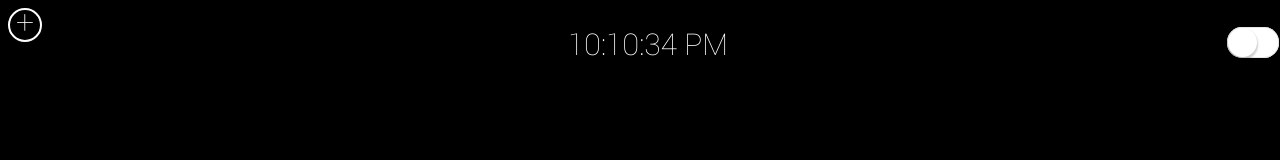
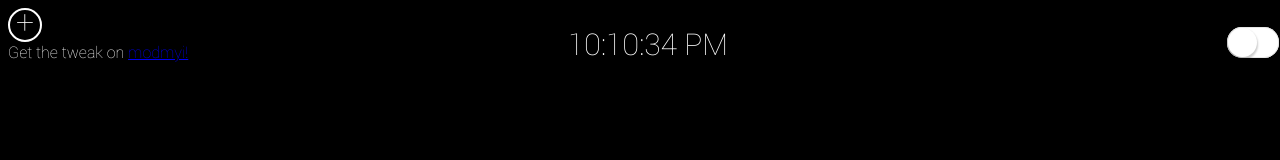
Before and after one commit to MaxLeiter/Cydget-Notes, a plain HTML site: page Notes/User/Library/GroovyLock/Notes.cydget/LockBackground.html in a window 1280 px wide. Drawn offline with Linux system fonts and the light colour scheme.

Commit message:
removed console.logs

```diff
--- a/Notes/User/Library/GroovyLock/Notes.cydget/LockBackground.html
+++ b/Notes/User/Library/GroovyLock/Notes.cydget/LockBackground.html
@@ -13,6 +13,7 @@
     <body>
       <br>
       <div id='testing'> <div id="txt"></div>  <input type="checkbox" id="toggle" /> </div>
+      <p> Get the tweak on <a href='http://modmyi.com/info/notesgroovylock.d.php'> modmyi! </a> </p>
       <link rel='stylesheet' class='toggleCSS' href='css/stickies-light.css' type='text/css'>
 
       <script>
@@ -28,7 +29,6 @@
       function save() {
         var checkbox = document.getElementById('toggle');
         localStorage.setItem('checkbox', checkbox.checked);
-        console.log('save fired');
       }
 
 
@@ -38,10 +38,8 @@
         if ($('#toggle').is(":checked"))
         {
           $(".toggleCSS").attr("href", "css/stickies-dark.css");
-          console.log('checked!');
         } else {
           $(".toggleCSS").attr("href", "css/stickies-light.css")
-           console.log('not checked!');
         }
 
       });
```
